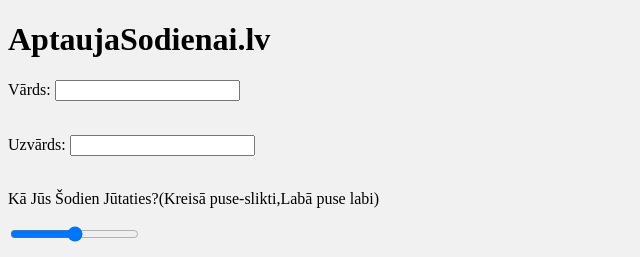
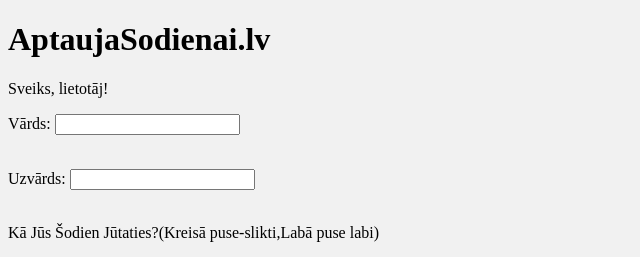
Before and after one commit to xHyp3r/Majaslapa, a plain HTML site: page index.html in a window 1280 px wide. Shown: the top 257 px of the page, without its empty margins (0-640 px from the left). Drawn offline with Linux system fonts and the light colour scheme.

Commit message:
Update index.html
sasveicinasanas

```diff
--- a/index.html
+++ b/index.html
@@ -9,7 +9,9 @@
 <head>
   <meta charset="utf-8">
   <link rel="stylesheet" href="style.css">
-
+<p>
+  Sveiks, lietotāj!
+</p>
 </head>
 
 <body>
```
